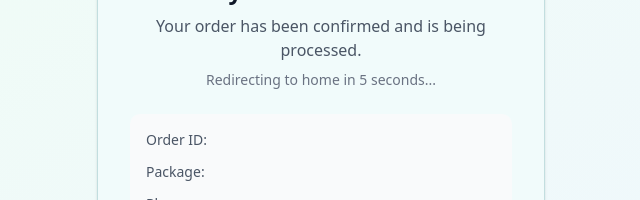
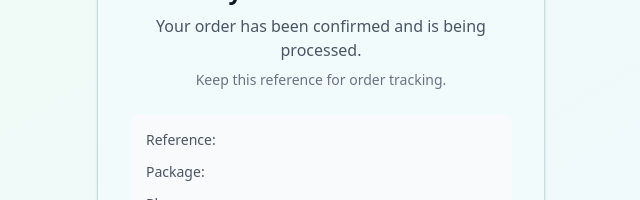
Before and after one commit to aglago/iselldata-dev, a Next.js app: page /success in a window 1280 px wide. Shown: the part 228-428 px from the top of the page, without its empty margins (319-959 px from the left). Built offline with nearby package versions, Linux system fonts and the light colour scheme.

Commit message:
do not redirect success page to home

```diff
--- a/app/api/payment/initiate/route.ts
+++ b/app/api/payment/initiate/route.ts
@@ -28,8 +28,8 @@ export async function POST(request: NextRequest) {
       amount: PaystackAPI.toPesewas(amount), // Convert to pesewas
       reference: reference,
       callback_url: process.env.NODE_ENV === 'development'
-        ? `http://localhost:3000/success?orderId=${reference}&trackingId=${trackingId}&amount=${amount}&package=${packageDetails.size}&network=${packageDetails.network}&phone=${customerDetails.phoneNumber}`
-        : `https://${process.env.NEXT_PUBLIC_BASE_URL}/success?orderId=${reference}&trackingId=${trackingId}&amount=${amount}&package=${packageDetails.size}&network=${packageDetails.network}&phone=${customerDetails.phoneNumber}`,
+        ? `http://localhost:3000/success?reference=${reference}&trackingId=${trackingId}&amount=${amount}&package=${packageDetails.size}&network=${packageDetails.network}&phone=${customerDetails.phoneNumber}`
+        : `https://${process.env.NEXT_PUBLIC_BASE_URL}/success?reference=${reference}&trackingId=${trackingId}&amount=${amount}&package=${packageDetails.size}&network=${packageDetails.network}&phone=${customerDetails.phoneNumber}`,
       metadata: {
         orderId: reference,
         customerName: customerDetails.customerName || customerDetails.name || '',
--- a/app/success/page.tsx
+++ b/app/success/page.tsx
@@ -19,24 +19,10 @@ export default function SuccessPage() {
 
   const [isVerifying, setIsVerifying] = useState(true)
   const [verificationStatus, setVerificationStatus] = useState<'success' | 'failed' | 'pending'>('pending')
-  const [countdown, setCountdown] = useState(10)
 
   useEffect(() => {
     setIsVerifying(false)
     setVerificationStatus('success')
-
-    // Countdown timer
-    const countdownInterval = setInterval(() => {
-      setCountdown(prev => {
-        if (prev <= 1) {
-          window.location.href = '/'
-          return 0
-        }
-        return prev - 1
-      })
-    }, 1000)
-
-    return () => clearInterval(countdownInterval)
   }, [reference])
 
   return (
@@ -52,14 +38,14 @@ export default function SuccessPage() {
           <div className="space-y-2">
             <h1 className="text-2xl font-bold text-gray-900">Payment Successful!</h1>
             <p className="text-gray-600">Your order has been confirmed and is being processed.</p>
-            <p className="text-sm text-gray-500">Redirecting to home in {countdown} seconds...</p>
+            <p className="text-sm text-gray-500">Keep this reference for order tracking.</p>
           </div>
 
           {/* Order Details */}
           <div className="bg-gray-50 rounded-lg p-4 space-y-3">
             <div className="flex justify-between text-sm">
-              <span className="text-gray-600">Order ID:</span>
-              <span className="font-medium">{orderId}</span>
+              <span className="text-gray-600">Reference:</span>
+              <span className="font-medium font-mono text-lg">{reference}</span>
             </div>
             {trackingId && (
               <div className="flex justify-between text-sm">
```
